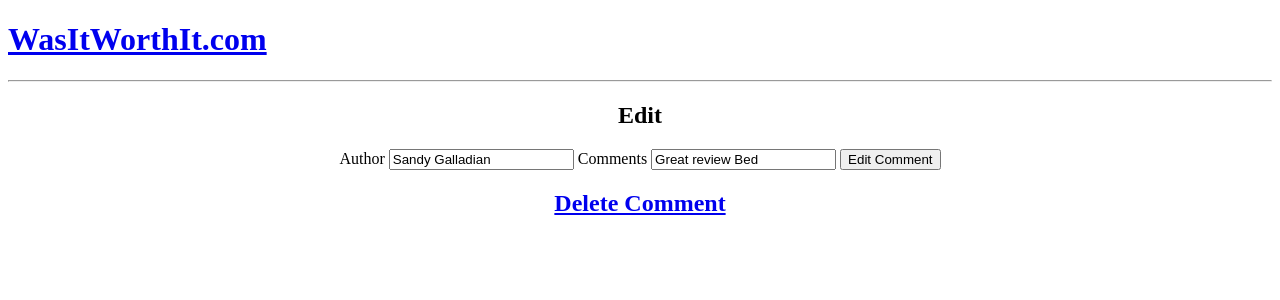
After one commit to bgalladian/project-02, a Rails app: page /movies/1/reviews/1/comments/1/edit in a window 1280 px wide. The commit adds this page. Shown: the top 300 px of the page. Run offline with Rails 7, Linux system fonts and the light colour scheme; data comes from the database, SQL or seed files in the repository; some libraries are stand-ins or nearby versions.

Commit message:
Full CRUD functionality of entire site.  Reached MVP

```diff
--- a/project2/app/assets/stylesheets/application.css
+++ b/project2/app/assets/stylesheets/application.css
@@ -13,3 +13,10 @@
  *= require_tree .
  *= require_self
  */
+body {
+  text-align: center;
+}
+
+h1 {
+  text-align: left;
+}
--- a/project2/app/controllers/comments_controller.rb
+++ b/project2/app/controllers/comments_controller.rb
@@ -1,10 +1,44 @@
 class CommentsController < ApplicationController
 
-  def index
-    @comments = Comment.all
+
+
+  def new
+    @movie = Movie.find(params[:movie_id])
+    @review = Review.find(params[:review_id])
+    @comment = Comment.new
   end
 
-  def show
+  def create
+    @movie = Movie.find(params[:movie_id])
+    @review = Review.find(params[:review_id])
+    @comment = @review.comments.create(comment_params)
+    redirect_to movie_review_path(@movie, @review)
+  end
+
+  def edit
+    @movie = Movie.find(params[:movie_id])
+    @review = Review.find(params[:review_id])
     @comment = Comment.find(params[:id])
   end
+
+  def update
+    @movie = Movie.find(params[:movie_id])
+    @review = Review.find(params[:review_id])
+    @comment = Comment.find(params[:id])
+    @comment.update(comment_params)
+    redirect_to movie_review_path(@movie, @review)
+  end
+
+  def destroy
+    @movie = Movie.find(params[:movie_id])
+    @review = Review.find(params[:review_id])
+    @comment = Comment.find(params[:id])
+    @comment.destroy
+    redirect_to movie_review_path(@movie, @review)
+  end
+
+  private
+  def comment_params
+    params.require(:comment).permit(:author, :comments)
+  end
 end
--- a/project2/app/controllers/movies_controller.rb
+++ b/project2/app/controllers/movies_controller.rb
@@ -18,7 +18,7 @@ class MoviesController < ApplicationController
 
   def create
     @movie = Movie.create!(movie_params)
-    redirect_to movie_path
+    redirect_to movies_path
   end
 
   def update
--- a/project2/app/controllers/reviews_controller.rb
+++ b/project2/app/controllers/reviews_controller.rb
@@ -1,10 +1,12 @@
 class ReviewsController < ApplicationController
 
   def index
+    @movie = Movie.find(params[:movie_id])
     @reviews = Review.all
   end
 
   def show
+    @movie = Movie.find(params[:movie_id])
     @review = Review.find(params[:id])
   end
 
--- /dev/null
+++ b/project2/app/views/comments/edit.html.erb
@@ -0,0 +1,13 @@
+<h2>Edit</h2>
+<%= form_for [@movie, @review, @comment]  do |f| %>
+
+  <%= f.label :author %>
+  <%= f.text_field :author %>
+
+  <%= f.label :comments %>
+  <%= f.text_field :comments %>
+
+  <%= f.submit "Edit Comment"%>
+  <% end %>
+
+  <h2> <%= link_to "Delete Comment", movie_review_comment_path(@movie, @review), method: :delete%></h2>
--- a/project2/app/views/layouts/application.html.erb
+++ b/project2/app/views/layouts/application.html.erb
@@ -7,10 +7,12 @@
     <%= stylesheet_link_tag    'application', media: 'all', 'data-turbolinks-track': 'reload' %>
     <%= javascript_include_tag 'application', 'data-turbolinks-track': 'reload' %>
   </head>
+    <body>
   <h1><a href= "/movies">WasItWorthIt.com</a></h1>
+  <hr>
 
 
-  <body>
+
     <%= yield %>
   </body>
 </html>
--- a/project2/app/views/movies/new.html.erb
+++ b/project2/app/views/movies/new.html.erb
@@ -1,4 +1,4 @@
-<h1>New Movie For Review</h1>
+<h2>New Movie For Review</h2>
 
 <%= form_for @movie do |f| %>
 
--- a/project2/app/views/reviews/new.html.erb
+++ b/project2/app/views/reviews/new.html.erb
@@ -1,5 +1,5 @@
 <h2>New Review</h2>
-<%= form_for [@movie, @movie.reviews.build]  do |f| %>
+<%= form_for [@movie, @review]  do |f| %>
 
   <%= f.label :author %>
   <%= f.text_field :author %>
```
Also changed, not shown: project2/app/views/comments/new.html.erb (added, +11 -0 lines), project2/app/views/movies/index.html.erb (+3 -4 lines), project2/app/views/movies/show.html.erb (+7 -7 lines), project2/app/views/reviews/show.html.erb (+11 -2 lines).
